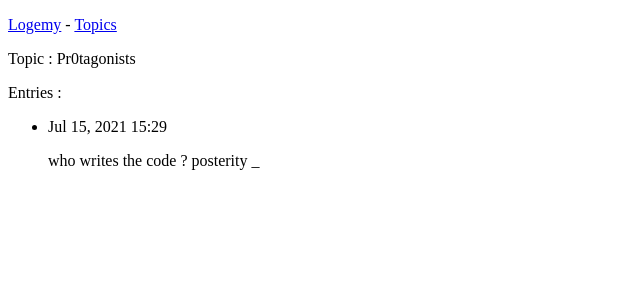
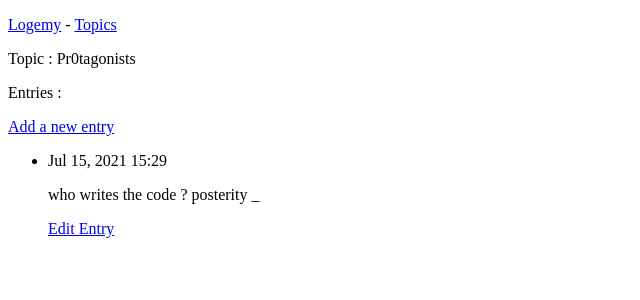
Before and after one commit to BlesslinJerishR/Logemy, a Django app: page /topics/1/ in a window 1280 px wide. Shown: the top 300 px of the page, without its empty margins (0-640 px from the left). Run offline with Django 3.2, Linux system fonts and the light colour scheme; data comes from the database, SQL or seed files in the repository.

Commit message:
__init__Entries

```diff
--- a/logemys/templates/logemys/topic.html
+++ b/logemys/templates/logemys/topic.html
@@ -9,11 +9,18 @@
 {% block content %}
     <p>Topic : {{ topic }}</p>
     <p>Entries : </p>
+    <p>
+        <a href="{% url 'logemys:new_entry' topic.id %}">Add a new entry</a>
+    </p>
     <ul>
     {% for entry in entries %}
-      <li>
-       <p>{{entry.date_added|date:'M d, Y H:i'}}</p>
-       <p>{{entry.text|linebreaks}}</p>
+        <li>
+            <p>{{entry.date_added|date:'M d, Y H:i'}}</p>
+            <p>{{entry.text|linebreaks}}</p>
+            <p>
+                <a href="{% url 'logemys:edit_entry' entry.id %}">Edit Entry</a>
+            </p>
+        </li>
     {% empty %}
       <li>There are no entries for this topic yet.</li>
     {% endfor %}
--- a/logemys/templates/logemys/topics.html
+++ b/logemys/templates/logemys/topics.html
@@ -17,6 +17,7 @@
         <li>No topics have been added yet.</li>
         {% endfor %}
     </ul>
+    <a href="{% url 'logemys:new_topic' %}">Add a new topic</a>
 {% endblock content%}
 </body>
 </html>
--- a/logemys/urls.py
+++ b/logemys/urls.py
@@ -10,5 +10,11 @@ urlpatterns = [
     # Topics page
     path('topics/', views.topics, name='topics'),
     # One Topic
-    path('topics/<int:topic_id>/', views.topic, name='topic')
+    path('topics/<int:topic_id>/', views.topic, name='topic'),
+    # New Topic
+    path('new_topic/', views.new_topic, name='new_topic'),
+    # New Entry
+    path('new_entry/<int:topic_id>/', views.new_entry, name='new_entry'),
+    # Edit Entry
+    path('edit_entry/<int:entry_id>/', views.edit_entry, name='edit_entry'),
 ]
--- a/logemys/views.py
+++ b/logemys/views.py
@@ -1,5 +1,6 @@
-from django.shortcuts import render
-from .models import Topic
+from django.shortcuts import render, redirect
+from .models import Topic, Entry
+from .forms import TopicForm, EntryForm
 
 
 # Create your views here.
@@ -21,3 +22,59 @@ def topic(request, topic_id):
     entries = topic.entry_set.order_by('-date_added')
     context = {'topic': topic, 'entries': entries}
     return render(request, 'logemys/topic.html', context)
+
+
+def new_topic(request):
+    """Add new topic"""
+    if request.method != 'POST':
+        # No data submitted, create a blank form
+        form = TopicForm()
+    else:
+        # POST , Process form
+        form = TopicForm(data=request.POST)
+        if form.is_valid():
+            form.save()
+            return redirect('logemys:topics')
+
+    # Display a blank or invalid form
+    context = {'form': form}
+    return render(request, 'logemys/new_topic.html', context)
+
+
+def new_entry(request, topic_id):
+    """Add a new entry for a particular topic"""
+    topic = Topic.objects.get(id=topic_id)
+
+    if request.method != 'POST':
+        # No data submitted, create a blank form
+        form = EntryForm()
+    else:
+        # POST data submitted, Process Data.
+        form = EntryForm(data=request.POST)
+        if form.is_valid():
+            new_entry = form.save(commit=False)
+            new_entry.topic = topic
+            new_entry.save()
+            return redirect('logemys:topic', topic_id=topic_id)
+    # Display a blank or invalid form
+    context = {'topic': topic, 'form': form}
+    return render(request, 'logemys/new_entry.html', context)
+
+
+def edit_entry(request, entry_id):
+    """Editing an existing entry"""
+    entry = Entry.objects.get(id=entry_id)
+    topic = entry.topic
+
+    if request.method != 'POST':
+        # Initial request; Pre fill the form with the current entry
+        form = EntryForm(instance=entry)
+    else:
+        # POST data submitted; Process data.
+        form = EntryForm(instance=entry, data=request.POST)
+        if form.is_valid():
+            form.save()
+            return redirect('logemys:topic', topic_id=topic.id)
+
+    context = {'entry': entry, 'topic': topic, 'form': form}
+    return render(request, 'logemys/edit_entry.html', context)
```
Also changed, not shown: logemys/forms.py (added, +17 -0 lines), logemys/templates/logemys/edit_entry.html (added, +19 -0 lines), logemys/templates/logemys/new_entry.html (added, +19 -0 lines), logemys/templates/logemys/new_topic.html (added, +18 -0 lines).
